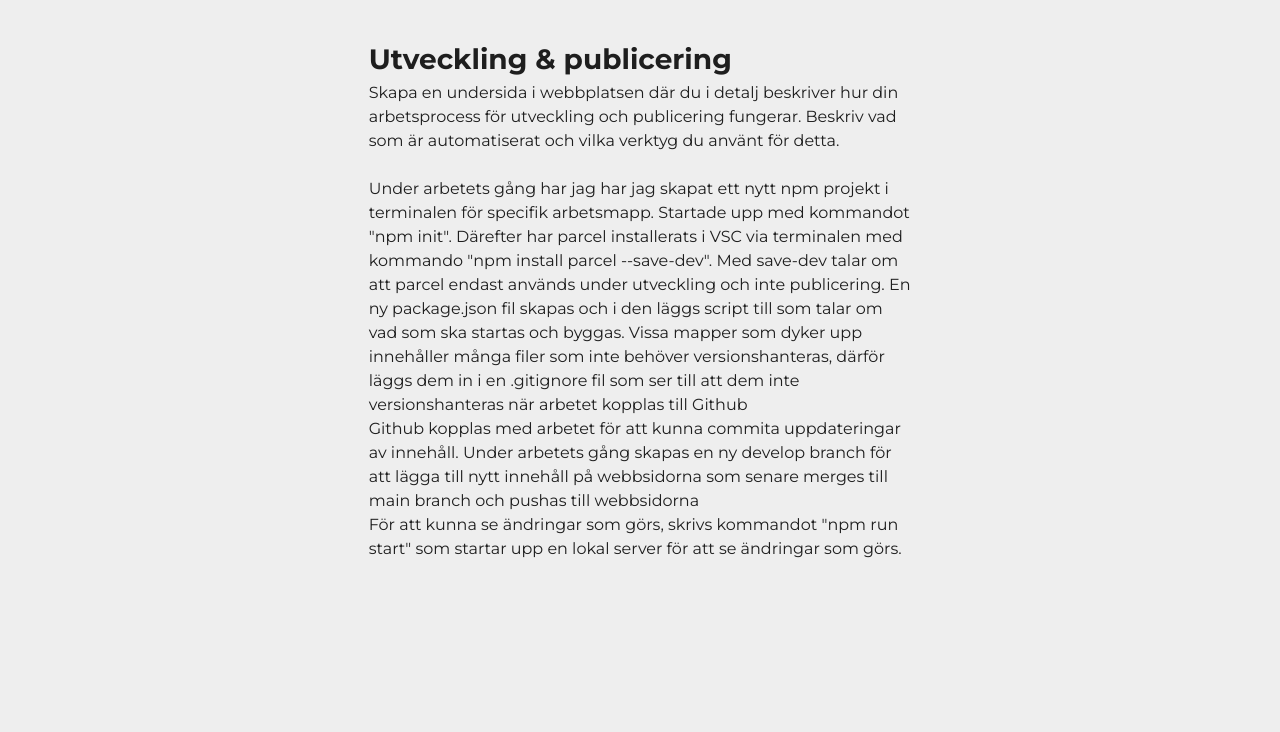
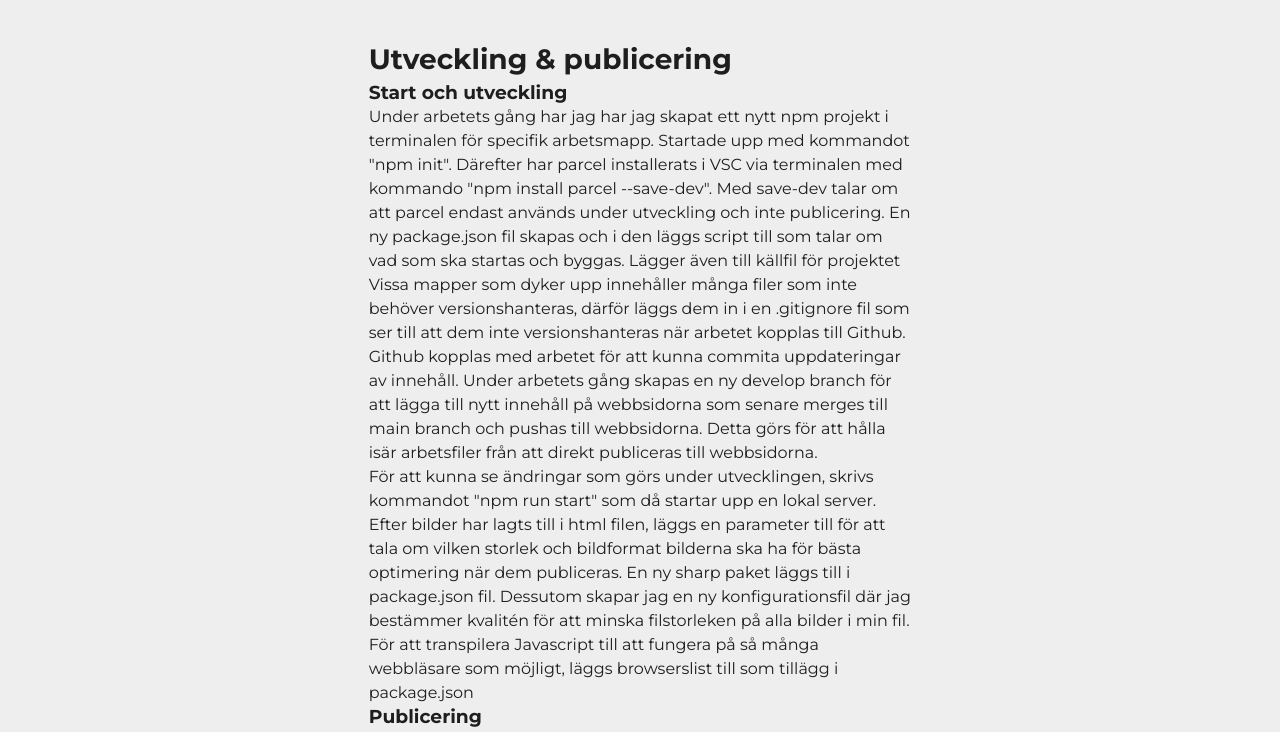
Before and after one commit to Hanin-96/dt211g-moment-1, a website built with Parcel: page src/about.html in a window 1280 px wide. Shown: the part 213-945 px from the top of the page. Built offline with nearby package versions, Linux system fonts and the light colour scheme.

Commit message:
text till arbetsprocess del 2

```diff
--- a/src/about.html
+++ b/src/about.html
@@ -49,15 +49,20 @@
         <h1>Arbetsprocess</h1>
         <div class="text-wrap">
             <h2>Utveckling & publicering</h2>
-            <p>Skapa en undersida i webbplatsen där du i detalj beskriver hur din arbetsprocess för utveckling och publicering fungerar. Beskriv vad som är automatiserat och vilka verktyg du använt för detta.</p>
+            <h3>Start och utveckling</h3>
 
-            <br>
+            <p>Under arbetets gång har jag har jag skapat ett nytt npm projekt i terminalen för specifik arbetsmapp. Startade upp med kommandot "npm init". Därefter har parcel installerats i VSC via terminalen med kommando "npm install parcel --save-dev". Med save-dev talar om att parcel endast används under utveckling och inte publicering. En ny package.json fil skapas och i den läggs script till som talar om vad som ska startas och byggas. Lägger även till källfil för projektet Vissa mapper som dyker upp innehåller många filer som inte behöver versionshanteras, därför läggs dem in i en .gitignore fil som ser till att dem inte versionshanteras när arbetet kopplas till Github. </p>
 
-            <p>Under arbetets gång har jag har jag skapat ett nytt npm projekt i terminalen för specifik arbetsmapp. Startade upp med kommandot "npm init". Därefter har parcel installerats i VSC via terminalen med kommando "npm install parcel --save-dev". Med save-dev talar om att parcel endast används under utveckling och inte publicering. En ny package.json fil skapas och i den läggs script till som talar om vad som ska startas och byggas. Vissa mapper som dyker upp innehåller många filer som inte behöver versionshanteras, därför läggs dem in i en .gitignore fil som ser till att dem inte versionshanteras när arbetet kopplas till Github</p>
+            <p>Github kopplas med arbetet för att kunna commita uppdateringar av innehåll. Under arbetets gång skapas en ny develop branch för att lägga till nytt innehåll på webbsidorna som senare merges till main branch och pushas till webbsidorna. Detta görs för att hålla isär arbetsfiler från att direkt publiceras till webbsidorna.</p>
 
-            <p>Github kopplas med arbetet för att kunna commita uppdateringar av innehåll. Under arbetets gång skapas en ny develop branch för att lägga till nytt innehåll på webbsidorna som senare merges till main branch och pushas till webbsidorna</p>
+            <p>För att kunna se ändringar som görs under utvecklingen, skrivs kommandot "npm run start" som då startar upp en lokal server.</p>
 
-            <p>För att kunna se ändringar som görs, skrivs kommandot "npm run start" som startar upp en lokal server för att se ändringar som görs.</p>
+            <p>Efter bilder har lagts till i html filen, läggs en parameter till för att tala om vilken storlek och bildformat bilderna ska ha för bästa optimering när dem publiceras. En ny sharp paket läggs till i package.json fil. Dessutom skapar jag en ny konfigurationsfil där jag bestämmer kvalitén för att minska filstorleken på alla bilder i min fil.</p>
+
+            <p>För att transpilera Javascript till att fungera på så många webbläsare som möjligt, läggs browserslist till som tillägg i package.json</p>
+
+            <h3>Publicering</h3>
+            <p>Minifiering av Html, CSS och Javascript sköts av Parcel och görs när vi lägger till kommandot "npm run build" som bygger färdig version av allt och som resultat dyker en ny mapp upp som heter dist. Den innehåller publiceringsfiler, det betyder att vi har fått en kopia av källkodsfilerna som utvecklas under arbetet men som är färdiga för publicering och innehåller alla optimeringar av bild, minifiering och transpilering av filer.</p>
 
         </div>
     </main>
```
